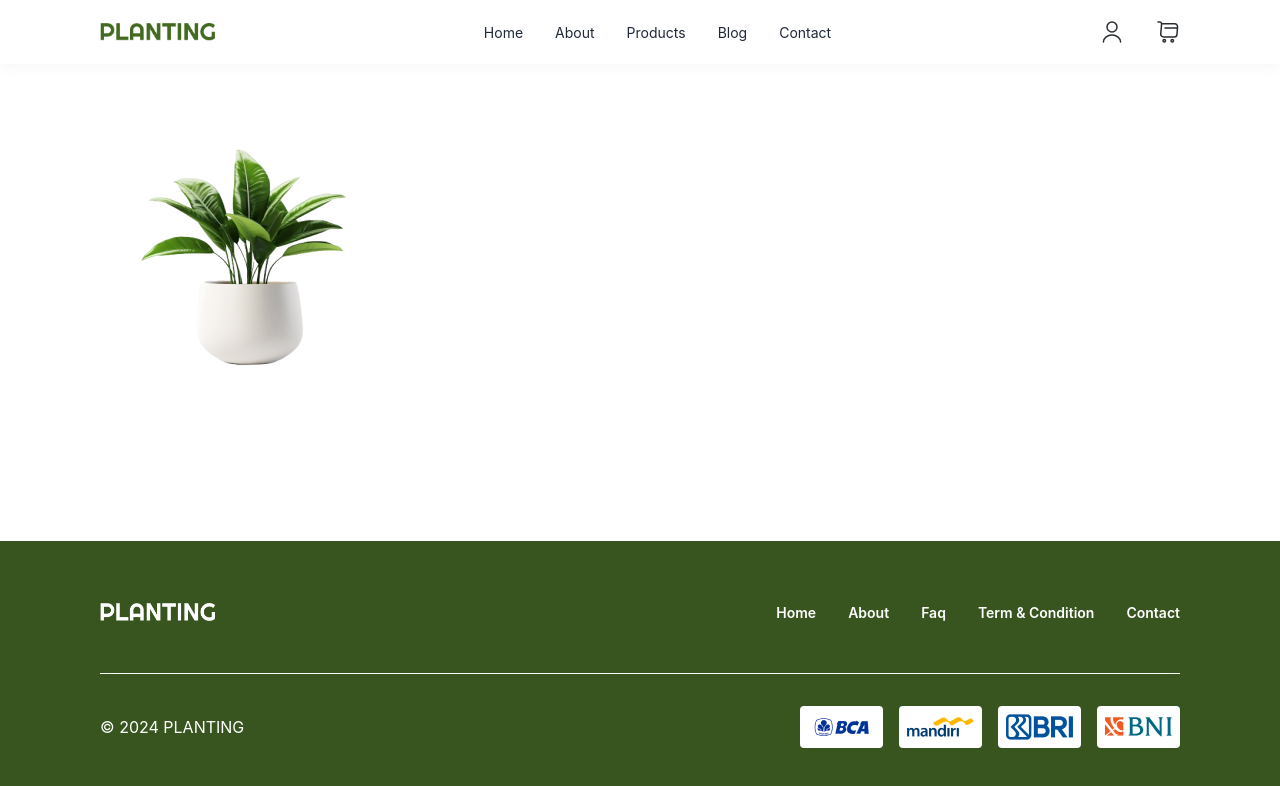
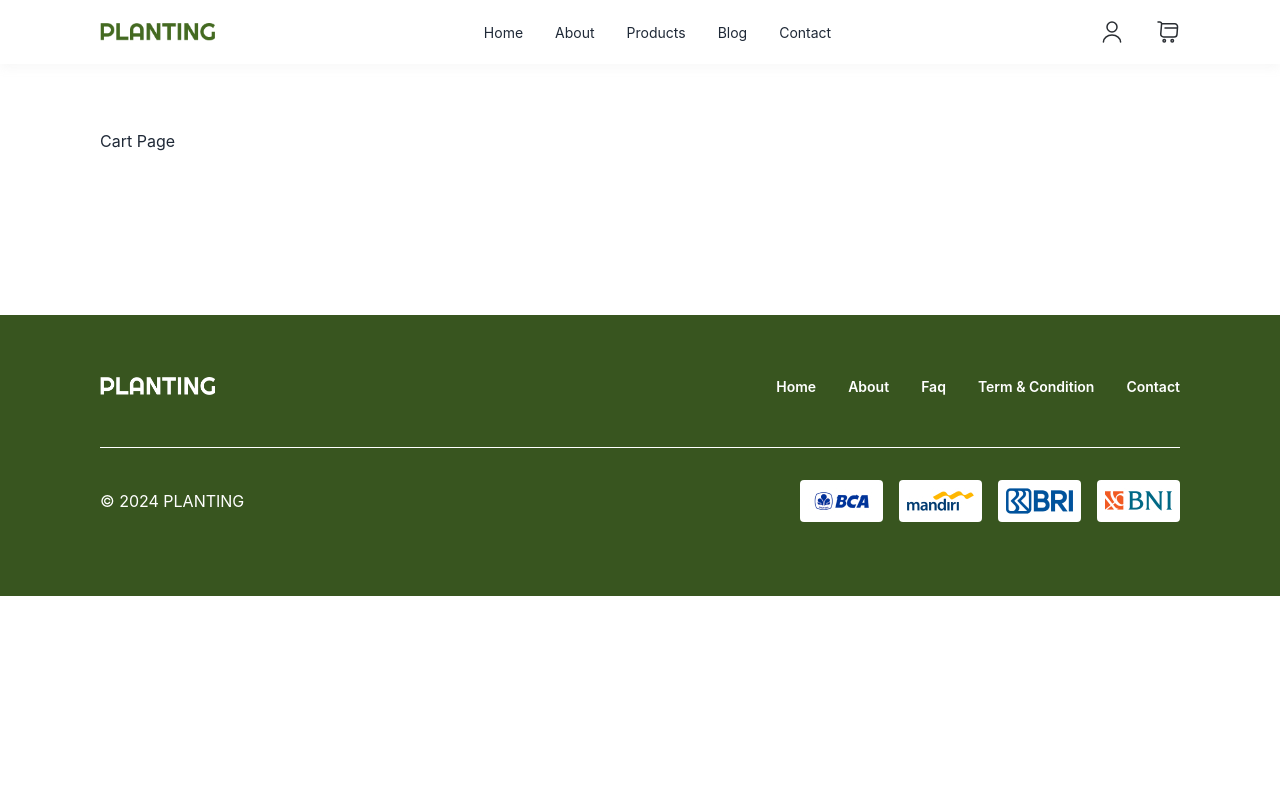
Before and after one commit to adityaajinug/frontend-plant, a Next.js app: page /cart in a window 1280 px wide. Shown: the top 786 px of the page. Built offline with nearby package versions, Linux system fonts and the light colour scheme.

Commit message:
fix : cart page

```diff
--- a/src/pages/cart/index.tsx
+++ b/src/pages/cart/index.tsx
@@ -6,17 +6,7 @@ const Carts = () => {
     <>
       <Layout title="Cart">
         <div className="container mx-auto px-25 mt-[65px]">
-          <div className="flex flex-row gap-[82px]">
-            <div className="flex gap-8">
-              <div className="flex flex-col gap-[18px]">
-                <div>
-                  <img src="/images/img-card.png" alt="" srcset="" />
-                </div>
-              </div>
-              <div></div>
-            </div>
-            <div></div>
-          </div>
+          <div>Cart Page</div>
         </div>
       </Layout>
     </>
```
